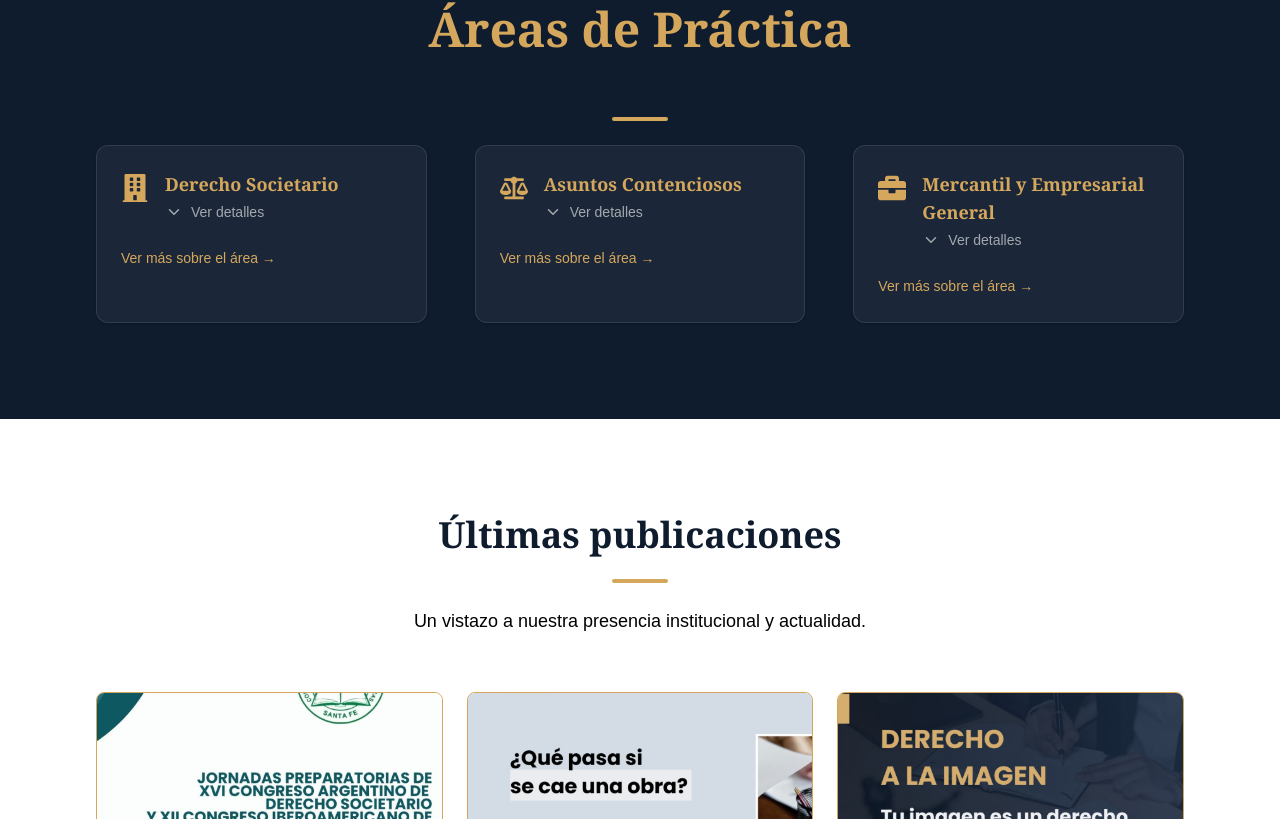
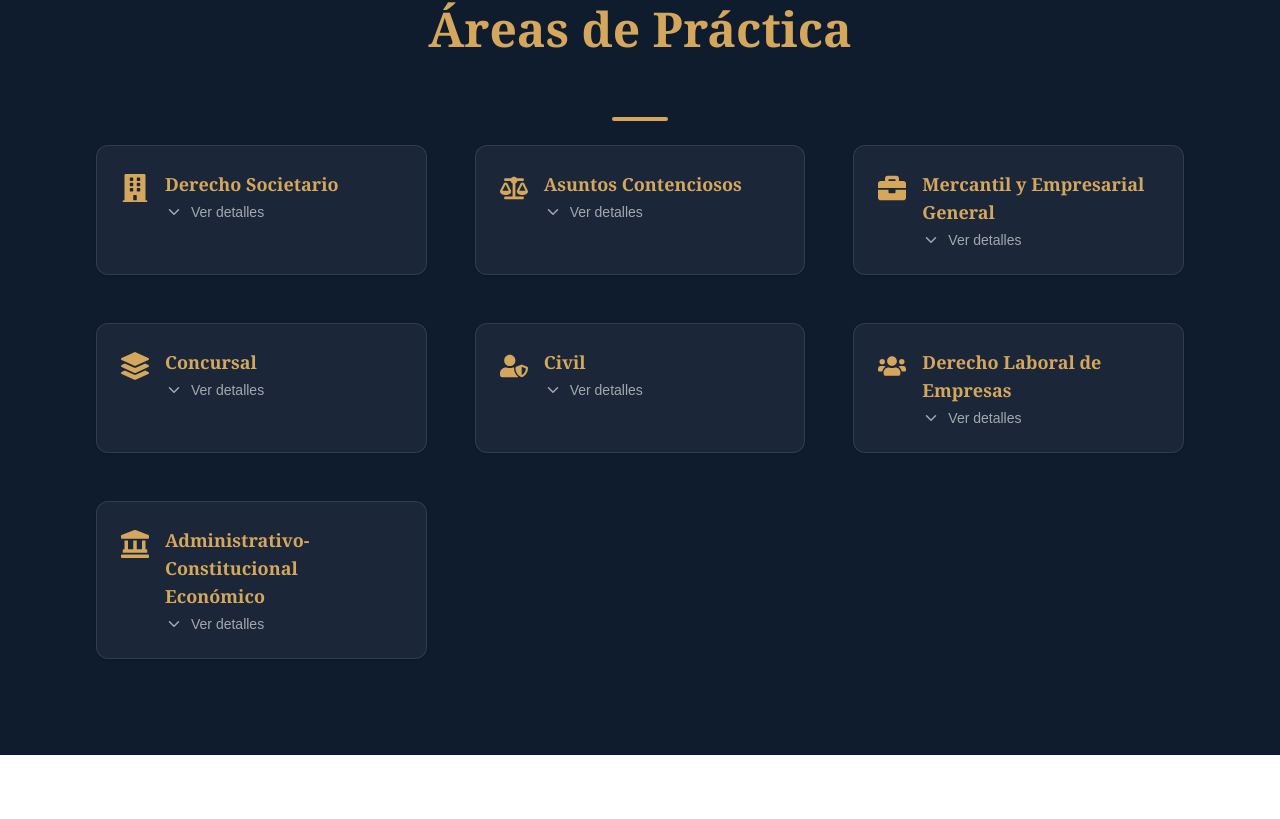
Before and after one commit to BHeydeBautista/MoroAbogados, a Next.js app: page / in a window 1280 px wide. Shown: the part 1601-2420 px from the top of the page. Built offline with nearby package versions, Linux system fonts and the light colour scheme.

Commit message:
info: cambios 1

```diff
--- a/src/components/PracticeAreas.tsx
+++ b/src/components/PracticeAreas.tsx
@@ -1,17 +1,23 @@
 'use client';
+
+import { useState } from 'react';
+import Link from 'next/link';
 import { motion } from 'framer-motion';
-import { useState } from 'react';
 import { useLanguage } from '@/context/LanguageContext';
 import es from '@/locales/es.json';
 import en from '@/locales/en.json';
 import {
-  FaBuilding, FaBalanceScale, FaBriefcase, FaLayerGroup,
-  FaUserShield, FaUsers, FaLandmark
+  FaBuilding,
+  FaBalanceScale,
+  FaBriefcase,
+  FaLayerGroup,
+  FaUserShield,
+  FaUsers,
+  FaLandmark,
 } from 'react-icons/fa';
-import Link from 'next/link';
 import { ChevronDown, ChevronUp } from 'lucide-react';
 
-const iconStyle = "text-[#D4A75D] flex-shrink-0";
+const iconStyle = 'text-[#D4A75D] flex-shrink-0';
 
 const PracticeAreas = () => {
   const { language } = useLanguage();
@@ -27,22 +33,45 @@ const PracticeAreas = () => {
     {
       icon: <FaBuilding size={28} className={iconStyle} />,
       title: t.societario,
-      points: t.societario_points, // este debe ser un array en el JSON
-      link: "/areas/societario"
+      points: t.societario_points,
+      link: '/areas/societario',
     },
     {
       icon: <FaBalanceScale size={28} className={iconStyle} />,
       title: t.contencioso,
       points: t.contencioso_points,
-      link: "/areas/contencioso"
+      link: '/areas/contencioso',
     },
     {
       icon: <FaBriefcase size={28} className={iconStyle} />,
       title: t.mercantil,
       points: t.mercantil_points,
-      link: "/areas/mercantil"
+      link: '/areas/mercantil',
     },
-    // Agregá los demás igual...
+    {
+      icon: <FaLayerGroup size={28} className={iconStyle} />,
+      title: t.concursal,
+      points: t.concursal_points,
+      link: '/areas/concursal',
+    },
+    {
+      icon: <FaUserShield size={28} className={iconStyle} />,
+      title: t.civil,
+      points: t.civil_points,
+      link: '/areas/civil',
+    },
+    {
+      icon: <FaUsers size={28} className={iconStyle} />,
+      title: t.laboral,
+      points: t.laboral_points,
+      link: '/areas/laboral',
+    },
+    {
+      icon: <FaLandmark size={28} className={iconStyle} />,
+      title: t.administrativo,
+      points: t.administrativo_points,
+      link: '/areas/administrativo',
+    },
   ];
 
   return (
@@ -68,7 +97,7 @@ const PracticeAreas = () => {
               whileInView={{ opacity: 1, y: 0 }}
               viewport={{ once: true }}
               transition={{ duration: 0.5, delay: i * 0.1 }}
-              className="bg-white/5 border border-white/10 rounded-xl p-6 shadow hover:shadow-md transition flex flex-col gap-4"
+              className="group bg-white/5 border border-white/10 rounded-xl p-6 shadow hover:shadow-md transition flex flex-col gap-4"
             >
               <div
                 onClick={() => toggleExpand(i)}
@@ -80,7 +109,11 @@ const PracticeAreas = () => {
                     {area.title}
                   </h3>
                   <div className="flex items-center text-white/60 text-sm">
-                    {expandedIndex === i ? <ChevronUp size={18} /> : <ChevronDown size={18} />}
+                    {expandedIndex === i ? (
+                      <ChevronUp size={18} />
+                    ) : (
+                      <ChevronDown size={18} />
+                    )}
                     <span className="ml-2">Ver detalles</span>
                   </div>
                 </div>
@@ -88,13 +121,13 @@ const PracticeAreas = () => {
 
               {expandedIndex === i && (
                 <ul className="mt-2 ml-1 list-disc list-inside text-white/80 text-sm space-y-1">
-                  {area.points.map((point, idx) => (
+                  {area.points.map((point: string, idx: number) => (
                     <li key={idx}>{point}</li>
                   ))}
                 </ul>
               )}
 
-              <div className="mt-2">
+              <div className="mt-2 hidden group-hover:block transition">
                 <Link href={area.link}>
                   <span className="text-[#D4A75D] text-sm hover:underline">
                     Ver más sobre el área →
--- a/src/locales/es.json
+++ b/src/locales/es.json
@@ -50,19 +50,30 @@
     "contencioso": "Asuntos Contenciosos",
     "contencioso_desc": "Representación legal en conflictos judiciales y extrajudiciales.",
     "contencioso_points": [
-      "Litigios comerciales y civiles complejos.",
-      "Conflictos contractuales y societarios.",
-      "Procesos arbitrales nacionales e internacionales.",
-      "Recursos administrativos y judiciales."
+      "Mercantil y civil.",
+      "Responsabilidad por daños y perjuicios.",
+      "Contencioso-administrativo.",
+      "Derecho constitucional.",
+      "Mediación.",
+      "Arbitrajes.",
+      "Transacciones judiciales y extra-judiciales.",
+      "Representación de clientes locales y extranjeros ante los tribunales federales y locales (incluyendo la Corte Suprema de la Nación).",
+      "Ejecución de créditos hipotecarios y prendarios.",
+      "Ejecución de sentencias y laudos arbitrales extranjeros en la Argentina y en el exterior."
     ],
 
     "mercantil": "Mercantil y Empresarial General",
     "mercantil_desc": "Protección y gestión de marcas, patentes y derechos de autor.",
     "mercantil_points": [
-      "Contratos comerciales nacionales e internacionales.",
-      "Protección de propiedad intelectual.",
-      "Negociaciones de acuerdos comerciales.",
-      "Consultoría jurídica integral para empresas."
+      "Asesoramiento corporativo.",
+      "Negociaciones.",
+      "Contratos domésticos e internacionales.",
+      "Transferencia de fondo de comercio.",
+      "Comercio internacional: letras de cambio y créditos documentarios.",
+      "Contratos comerciales, incluyendo contratos de distribución y de licencia, de compraventa y de leasing.",
+      "Defensa de la competencia.",
+      "Defensa del consumidor y competencia desleal.",
+      "Responsabilidad por productos y protección al consumidor."
     ],
 
     "concursal": "Concursal",
```
